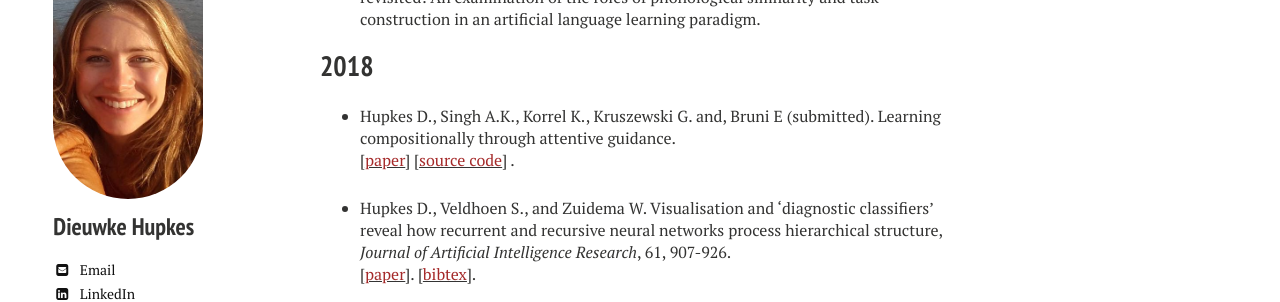
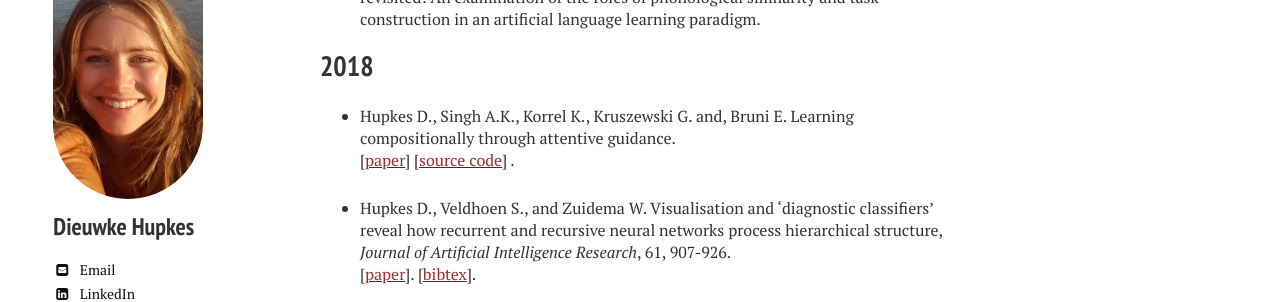
Before and after one commit to dieuwkehupkes/dieuwkehupkes.github.io, a Jekyll site: the page built from publications.md, in a window 1280 px wide. Shown: the part 564-866 px from the top of the page. Built offline with Jekyll 4.4.1, drawn with Linux system fonts in a browser that asks for light colours; nearby versions of some CDN libraries.

Commit message:
update submission status

```diff
--- a/publications.md
+++ b/publications.md
@@ -16,7 +16,7 @@ image:
 
 ## 2018
 
-* Hupkes D., Singh A.K., Korrel K., Kruszewski G. and, Bruni E (submitted). Learning compositionally through attentive guidance.\\
+* Hupkes D., Singh A.K., Korrel K., Kruszewski G. and, Bruni E. Learning compositionally through attentive guidance.\\
 \[[<font color="brown">paper</font>](../research/attentive_guidance.pdf){:target="blank"}\] \[[<font color="brown">source code</font>](https://github.com/i-machine-think/machine/tree/master){:target="_blank"}\]
 .
 
```
